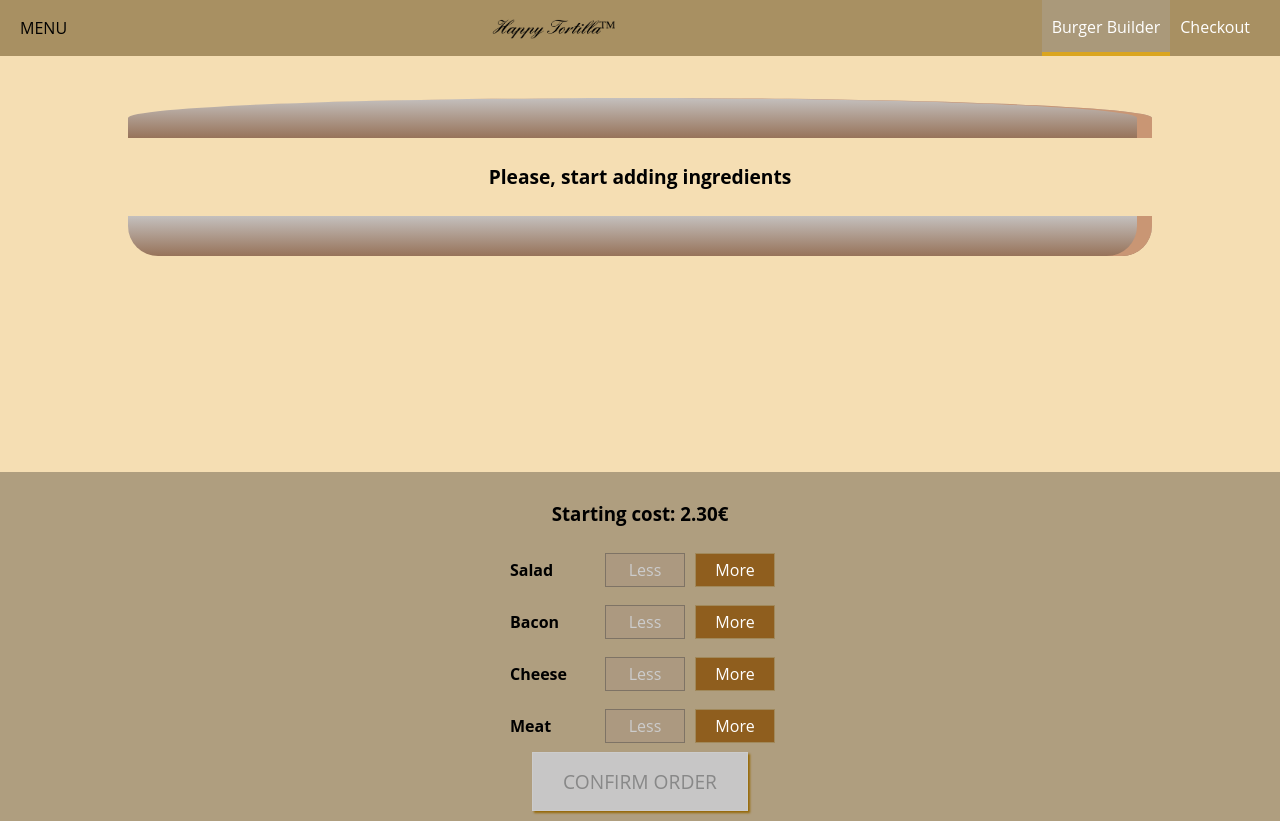
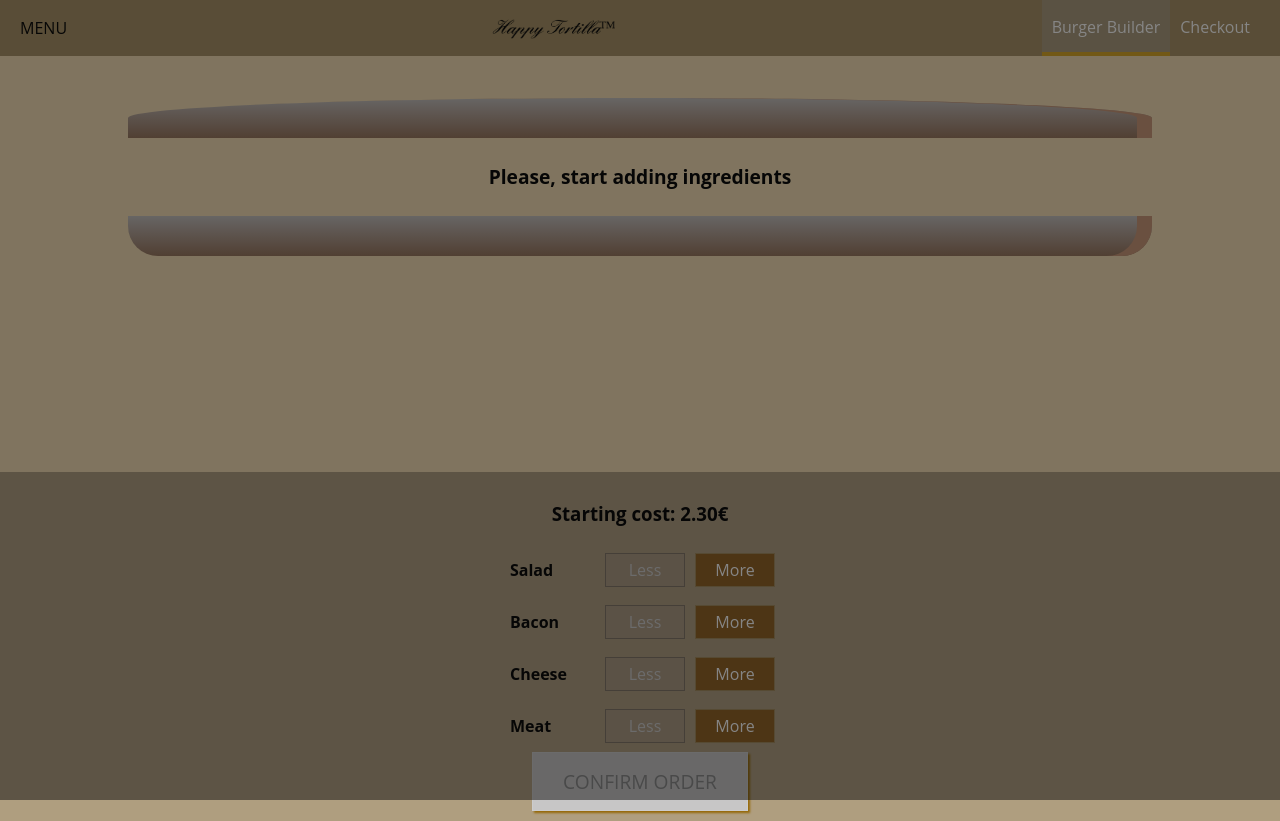
Before and after one commit to 777pretty/react-tf, a React app: page / in a window 1280 px wide. Built offline with nearby package versions, Linux system fonts and the light colour scheme.

Commit message:
responsiveUpd

```diff
--- a/src/components/Layout/Layout.js
+++ b/src/components/Layout/Layout.js
@@ -1,18 +1,34 @@
-import React from 'react';
+import React, { Component } from 'react';
 
 import Aukz from '../../hoc/Aukz';
 import classes from './Layout.css';
 import Toolbar from '../Navigation/Toolbar/Toolbar'
 import SideDrawer from '../Navigation/SideDrawer/SideDrawer'
 
-const layout = ( props ) => (
+class Layout extends Component {
+
+    state = {
+        dispSideDrawer: true
+    }
+
+    sideDrawerShutHandler = () => {
+        this.setState({
+            dispSideDrawer: false
+        })
+    }
+
+    render(){
+    return(
     <Aukz>
         <Toolbar />
-        <SideDrawer />
+        <SideDrawer open={this.state.dispSideDrawer}
+                    shut={this.sideDrawerShutHandler}/>
         <main className={classes.Content}>
-            {props.children}
+            {this.props.children}
         </main>
     </Aukz>
-);
+    )
+}
+};
 
-export default layout;
+export default Layout;
--- a/src/components/Navigation/SideDrawer/SideDrawer.js
+++ b/src/components/Navigation/SideDrawer/SideDrawer.js
@@ -3,12 +3,20 @@ import React from 'react'
 import Logo from '../../Logo/Logo'
 import NavigationItems from '../NavigationItems/NavigationItems'
 import classes from './SideDrawer.css'
+import Backdrop from '../../UI/Backdrop/Backdrop'
+import Aukz from '../../../hoc/Aukz';
 
 const sideDrawer = (props) => {
 
+    let attachedClasses = [classes.SideDrawer, classes.Close]
+    if (props.open){
+        attachedClasses = [classes.SideDrawer, classes.Open]
+    }
 
     return (
-        <div className={classes.SideDrawer}>
+        <Aukz>
+        <Backdrop disp={props.open} cliked={props.shut} />
+        <div className={attachedClasses.join(' ')}>
             <div className={classes.Logo}>
                 <Logo />
             </div>
@@ -16,6 +24,7 @@ const sideDrawer = (props) => {
                 <NavigationItems />
             </nav>
         </div>
+        </Aukz>
     )
 }
 
--- a/src/components/Tortilla/OrderReview/OrderReview.js
+++ b/src/components/Tortilla/OrderReview/OrderReview.js
@@ -15,7 +15,7 @@ const orderReview = (props) => {
              <ul>
                 {ingredientsReview}
              </ul>
-             <p>Total cost: {props.totalCost}€</p>
+             <p><strong>Total cost: {props.totalCost}€</strong></p>
              <p>Proceed to checkout?</p>
             <Button buttonType="Danger" clickd={props.reviewCanceled}>Cancel</Button>
             <Button buttonType="Success" clickd={props.reviewContinue}>Continue</Button>
```
